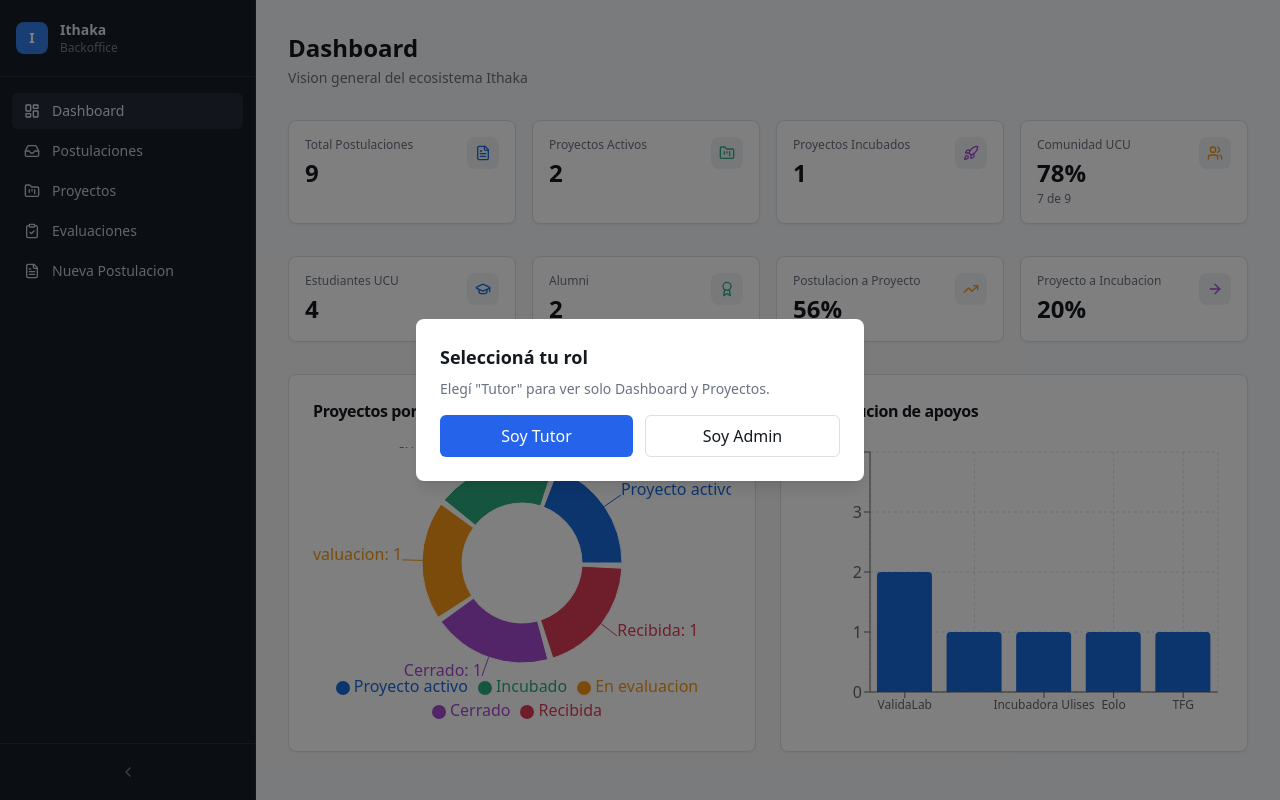
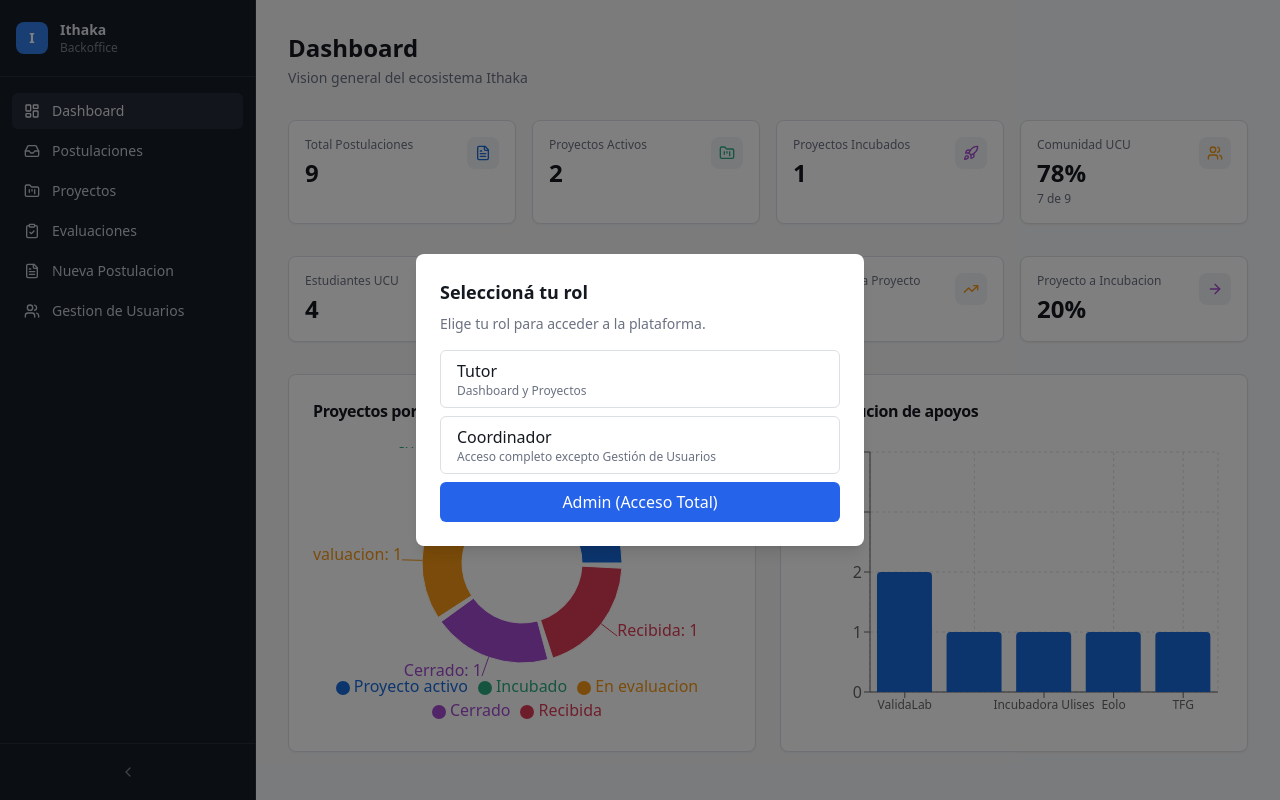
Before and after one commit to ucudal/reto-summer-2026-ithaka-frontend, a Next.js app: page / in a window 1280 px wide. Built offline with nearby package versions, Linux system fonts and the light colour scheme.

Commit message:
feat(role): update role system - add coordinador role and admin-only gestion-usuarios

```diff
--- /dev/null
+++ b/app/gestion-usuarios/page.tsx
@@ -0,0 +1,24 @@
+import React from "react"
+
+export default function GestionUsuariosPage() {
+  return (
+    <div className="space-y-6">
+      <div>
+        <h1 className="text-3xl font-bold">Gestión de Usuarios</h1>
+        <p className="text-muted-foreground mt-2">
+          Panel administrativo para gestionar usuarios del sistema
+        </p>
+      </div>
+
+      <div className="grid gap-6">
+        <div className="rounded-lg border bg-card p-6">
+          <h2 className="text-xl font-semibold mb-4">Usuarios</h2>
+          <p className="text-muted-foreground">
+            Este es el espacio para gestionar los usuarios del sistema.
+          </p>
+          {/* Aquí va el contenido de gestión de usuarios */}
+        </div>
+      </div>
+    </div>
+  )
+}
--- a/components/app-sidebar.tsx
+++ b/components/app-sidebar.tsx
@@ -10,6 +10,7 @@ import {
   FileText,
   ChevronLeft,
   ChevronRight,
+  Users,
 } from "lucide-react"
 import { cn } from "@/lib/utils"
 import { useState } from "react"
@@ -21,6 +22,7 @@ const navItems = [
   { href: "/proyectos", label: "Proyectos", icon: FolderKanban },
   { href: "/evaluaciones", label: "Evaluaciones", icon: ClipboardCheck },
   { href: "/nueva-postulacion", label: "Nueva Postulacion", icon: FileText },
+  { href: "/gestion-usuarios", label: "Gestion de Usuarios", icon: Users, adminOnly: true },
 ]
 
 export function AppSidebar() {
@@ -54,9 +56,18 @@ export function AppSidebar() {
         <ul className="flex flex-col gap-1">
           {(() => {
             const { role } = useRole()
-            const items = role === "tutor"
-              ? navItems.filter(i => i.href === "/" || i.href === "/proyectos")
-              : navItems
+
+            // Filtrar items según el rol
+            let items = navItems
+            if (role === "tutor") {
+              // Tutor: solo Dashboard y Proyectos
+              items = navItems.filter(i => i.href === "/" || i.href === "/proyectos")
+            } else if (role === "coordinador") {
+              // Coordinador: todo excepto Gestión de Usuarios
+              items = navItems.filter(i => !i.adminOnly)
+            }
+            // Admin: todos los items
+
             return items.map((item) => {
               const isActive =
                 item.href === "/"
--- a/components/role-context.tsx
+++ b/components/role-context.tsx
@@ -2,7 +2,7 @@
 
 import React, { createContext, useContext, useEffect, useState } from "react"
 
-type Role = "admin" | "tutor" | null
+type Role = "admin" | "coordinador" | "tutor" | null
 
 type RoleContextValue = {
   role: Role
@@ -21,7 +21,7 @@ export function RoleProvider({ children }: { children: React.ReactNode }) {
   useEffect(() => {
     try {
       const stored = localStorage.getItem("role")
-      if (stored === "admin" || stored === "tutor") {
+      if (stored === "admin" || stored === "coordinador" || stored === "tutor") {
         setRole(stored)
       }
     } catch (e) {
--- a/components/role-selector.tsx
+++ b/components/role-selector.tsx
@@ -12,19 +12,27 @@ export function RoleSelector() {
     <div className="fixed inset-0 z-50 flex items-center justify-center bg-black/50">
       <div className="w-full max-w-md rounded-lg bg-white p-6 shadow-lg">
         <h2 className="text-lg font-semibold">Seleccioná tu rol</h2>
-        <p className="mt-2 text-sm text-muted-foreground">Elegí "Tutor" para ver solo Dashboard y Proyectos.</p>
-        <div className="mt-4 flex gap-3">
+        <p className="mt-2 text-sm text-muted-foreground">Elige tu rol para acceder a la plataforma.</p>
+        <div className="mt-4 flex flex-col gap-2">
           <button
             onClick={() => setRole("tutor")}
-            className="flex-1 rounded-md bg-blue-600 px-4 py-2 text-white hover:bg-blue-700"
+            className="rounded-md border border-border px-4 py-2 hover:bg-muted text-left"
           >
-            Soy Tutor
+            <div className="font-medium">Tutor</div>
+            <div className="text-xs text-muted-foreground">Dashboard y Proyectos</div>
+          </button>
+          <button
+            onClick={() => setRole("coordinador")}
+            className="rounded-md border border-border px-4 py-2 hover:bg-muted text-left"
+          >
+            <div className="font-medium">Coordinador</div>
+            <div className="text-xs text-muted-foreground">Acceso completo excepto Gestión de Usuarios</div>
           </button>
           <button
             onClick={() => setRole("admin")}
-            className="flex-1 rounded-md border border-border px-4 py-2 hover:bg-muted"
+            className="flex-1 rounded-md bg-blue-600 px-4 py-2 text-white hover:bg-blue-700"
           >
-            Soy Admin
+            Admin (Acceso Total)
           </button>
         </div>
       </div>
```
Also changed, not shown: 1 other file (tests, documents, lock files or other folders). Lines whose indentation alone changed are shown as unchanged.
